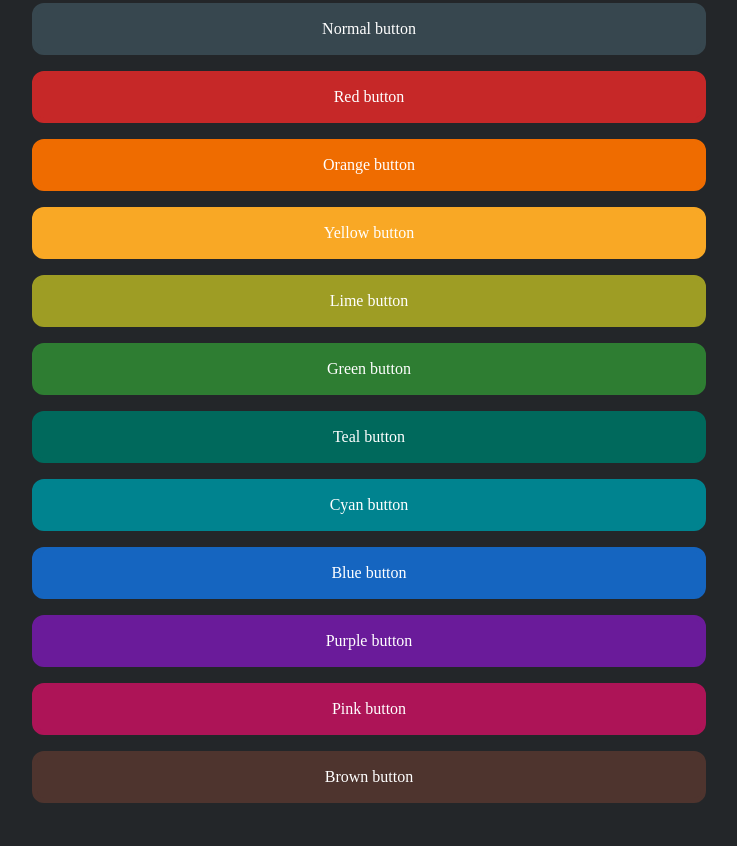
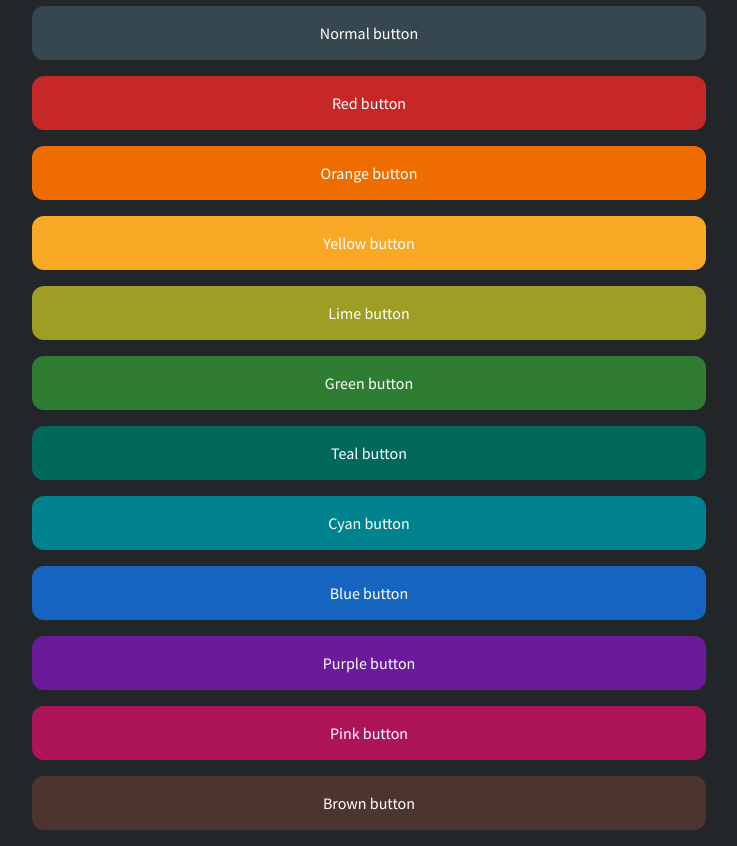
Before and after one commit to Bildcraft1/UnbloatedTree, a plain HTML site: page index.html in a window 1280 px wide. Shown: the part 77-923 px from the top of the page, without its empty margins (271-1008 px from the left). Before the commit the page ends 896 px from the top, so only its background shows below. Drawn offline with Linux system fonts and the light colour scheme.

Commit message:
Update main.css

```diff
--- a/css/main.css
+++ b/css/main.css
@@ -1,4 +1,5 @@
 body {
+	font-family: 'Source Sans Pro', serif;
 	text-align: center;
 	max-width: 800px;
 	margin-left: auto;
```
